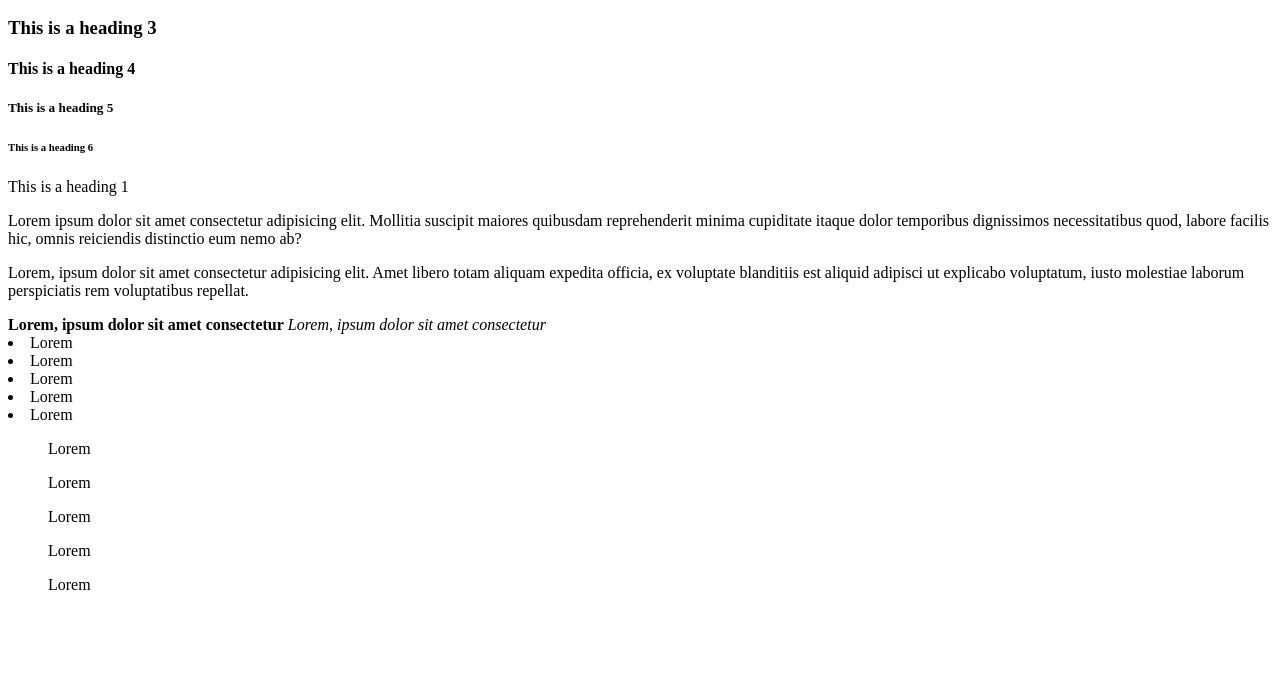
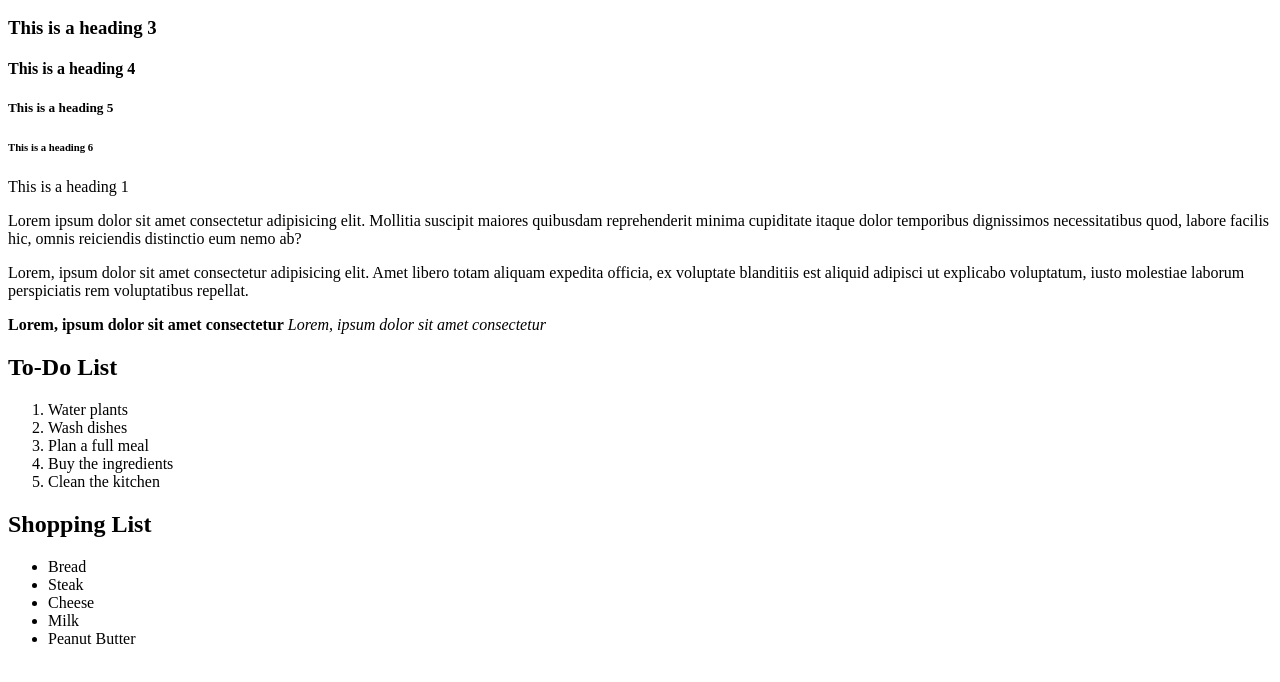
Before and after one commit to JoeyNJ/html_boilerplate, a plain HTML site: page index.html in a window 1280 px wide. Shown: the part 110-792 px from the top of the page. Drawn offline with Linux system fonts and the light colour scheme.

Commit message:
clarified list elements

```diff
--- a/index.html
+++ b/index.html
@@ -28,16 +28,24 @@
     </p>
     <strong>Lorem, ipsum dolor sit amet consectetur</strong>
     <em>Lorem, ipsum dolor sit amet consectetur</em>
-    <li>Lorem</li>
-    <li>Lorem</li>
-    <li>Lorem</li>
-    <li>Lorem</li>
-    <li>Lorem</li>
-    <ul>Lorem</ul>
-    <ul>Lorem</ul>
-    <ul>Lorem</ul>
-    <ul>Lorem</ul>
-    <ul>Lorem</ul>
+
+    <h2>To-Do List</h2>
+    <ol>                 <!--Use [ol] to list* [li] in ordered-->
+    <li>Water plants</li>
+    <li>Wash dishes</li>
+    <li>Plan a full meal</li>
+    <li>Buy the ingredients</li>
+    <li>Clean the kitchen</li>
+    </ol>
+
+    <h2>Shopping List</h2>
+    <ul>                    <!--Use [ul] to list* [li] in unordered-->
+    <li>Bread</li>
+    <li>Steak</li>
+    <li>Cheese</li>
+    <li>Milk</li>
+    <li>Peanut Butter</li>
+    </ul>
 </body>
 
 </html>
```
